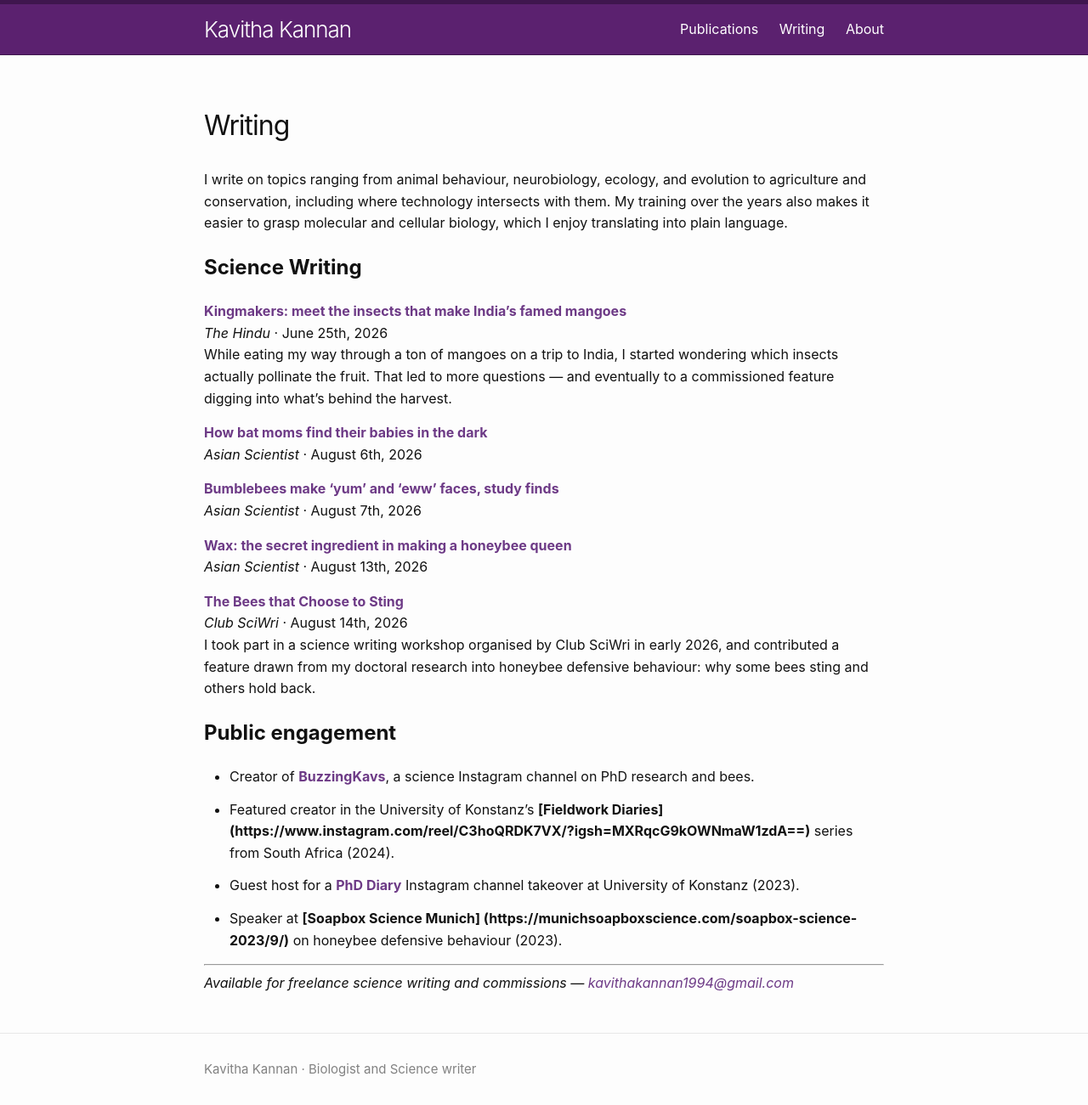
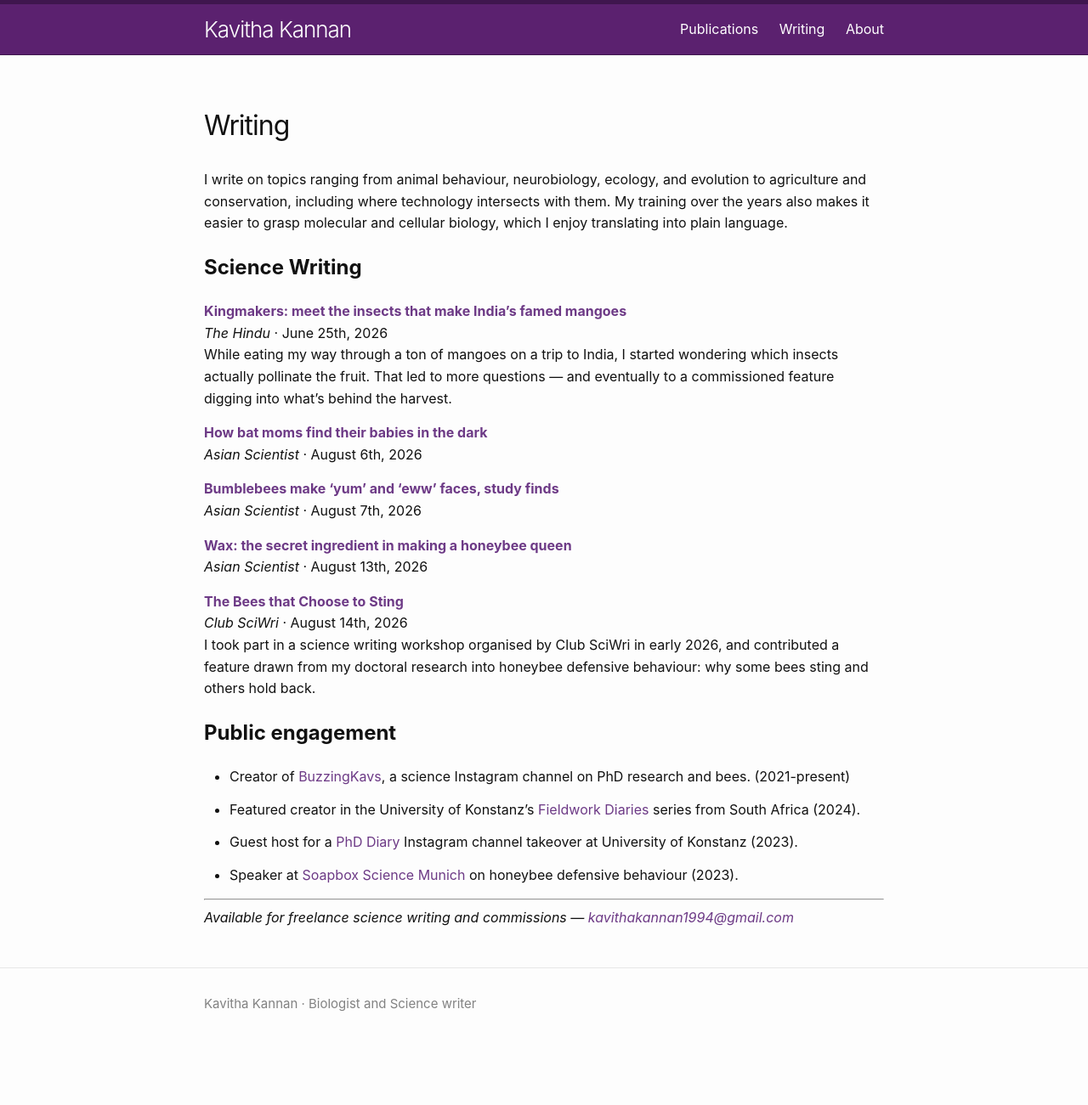
Before and after one commit to buzzingkavs/buzzingkavs.github.io, a Jekyll site: the page built from writing.markdown, in a window 1280 px wide. Shown: the whole page at 85% size. Built offline with Jekyll 4.4.1, drawn with Linux system fonts in a browser that asks for light colours; after the commit the page ends 1224 px from its top, so only the background shows below that.

```diff
--- a/writing.markdown
+++ b/writing.markdown
@@ -25,11 +25,10 @@
 I took part in a science writing workshop organised by Club SciWri in early 2026, and contributed a feature drawn from my doctoral research into honeybee defensive behaviour: why some bees sting and others hold back.
 
 ## Public engagement
-
-- Creator of **[BuzzingKavs](https://www.instagram.com/buzzingkavs/)**, a science Instagram channel on PhD research and bees.
-- Featured creator in the University of Konstanz's **[Fieldwork Diaries] (https://www.instagram.com/reel/C3hoQRDK7VX/?igsh=MXRqcG9kOWNmaW1zdA==)** series from South Africa (2024).
-- Guest host for a **[PhD Diary](https://www.instagram.com/reel/CwNE_feqyEh/?utm_source=ig_web_button_share_sheet&igsh=MzRlODBiNWFlZA==)** Instagram channel takeover at University of Konstanz (2023).
-- Speaker at **[Soapbox Science Munich] (https://munichsoapboxscience.com/soapbox-science-2023/9/)** on honeybee defensive behaviour (2023).
+- Creator of [BuzzingKavs](https://www.instagram.com/buzzingkavs/), a science Instagram channel on PhD research and bees. (2021-present)
+- Featured creator in the University of Konstanz's [Fieldwork Diaries](https://www.instagram.com/reel/C3hoQRDK7VX/) series from South Africa (2024).
+- Guest host for a [PhD Diary](https://www.instagram.com/reel/CwNE_feqyEh/) Instagram channel takeover at University of Konstanz (2023).
+- Speaker at [Soapbox Science Munich](https://munichsoapboxscience.com/soapbox-science-2023/9/) on honeybee defensive behaviour (2023).
 
 ---
 *Available for freelance science writing and commissions — [kavithakannan1994@gmail.com](mailto:kavithakannan1994@gmail.com)*
```
